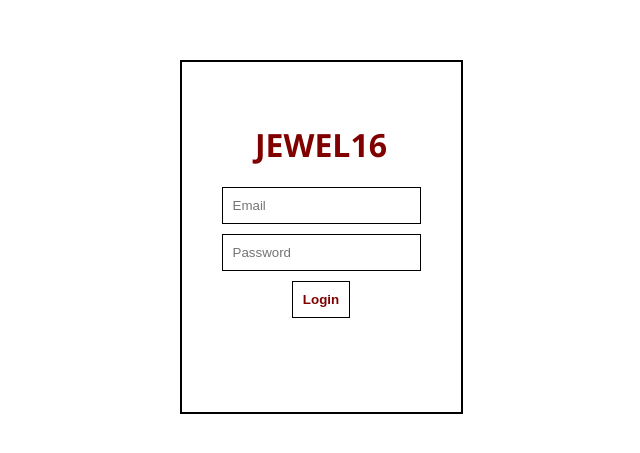
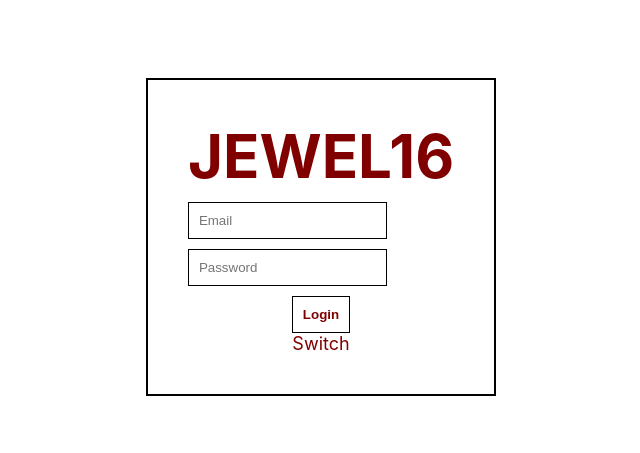
Before and after one commit to mithzz2006-a11y/jewel16-website, a React (Vite) app: page / in a window 1280 px wide. Shown: the part 163-616 px from the top of the page, without its empty margins (319-959 px from the left). Built offline with nearby package versions, Linux system fonts and the light colour scheme; no server answers.

Commit message:
Update index.css

```diff
--- a/src/index.css
+++ b/src/index.css
@@ -1,14 +1,80 @@
+/* 🔥 RESET */
+* {
+  margin: 0;
+  padding: 0;
+  box-sizing: border-box;
+}
+
+/* 💎 GLOBAL */
 body {
-  margin: 0;
-  font-family: 'Segoe UI', sans-serif;
-  background: #0a0a0a;
+  font-family: -apple-system, BlinkMacSystemFont, 'Segoe UI', sans-serif;
+  background: #fff;
+  color: maroon;
+}
+
+/* 🔥 CONTAINER */
+.container {
+  width: 100%;
+  max-width: 1200px;
+  margin: auto;
+  padding: 20px;
+}
+
+/* 🔥 FLEX UTIL */
+.flex {
+  display: flex;
+  align-items: center;
+  justify-content: space-between;
+}
+
+/* 🔥 BUTTON */
+button {
+  cursor: pointer;
+  border: 1px solid black;
+  background: white;
+  color: maroon;
+  font-weight: bold;
+  padding: 10px 16px;
+  transition: 0.3s;
+}
+
+button:hover {
+  background: maroon;
   color: white;
 }
 
-button {
-  font-weight: bold;
+/* 🔥 RESPONSIVE TEXT */
+h1 {
+  font-size: clamp(28px, 6vw, 60px);
 }
 
-h1, h2, h3 {
-  font-weight: 700;
+h2 {
+  font-size: clamp(20px, 4vw, 28px);
 }
+
+p {
+  font-size: clamp(14px, 2.5vw, 18px);
+}
+
+/* 🔥 GRID */
+.grid {
+  display: grid;
+  grid-template-columns: repeat(auto-fit, minmax(180px, 1fr));
+  gap: 20px;
+}
+
+/* 🔥 CARD */
+.card {
+  border: 2px solid black;
+  padding: 20px;
+  text-align: center;
+  background: white;
+}
+
+/* 🔥 MOBILE FIX */
+@media (max-width: 768px) {
+  .flex {
+    flex-direction: column;
+    gap: 10px;
+  }
+}
```
